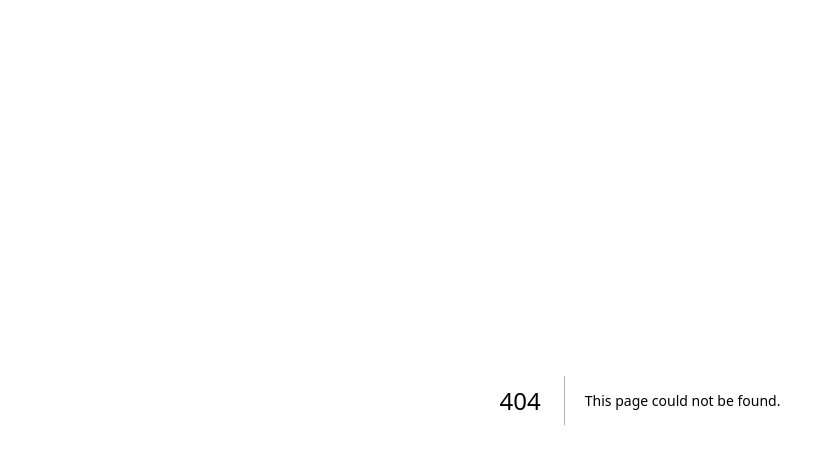
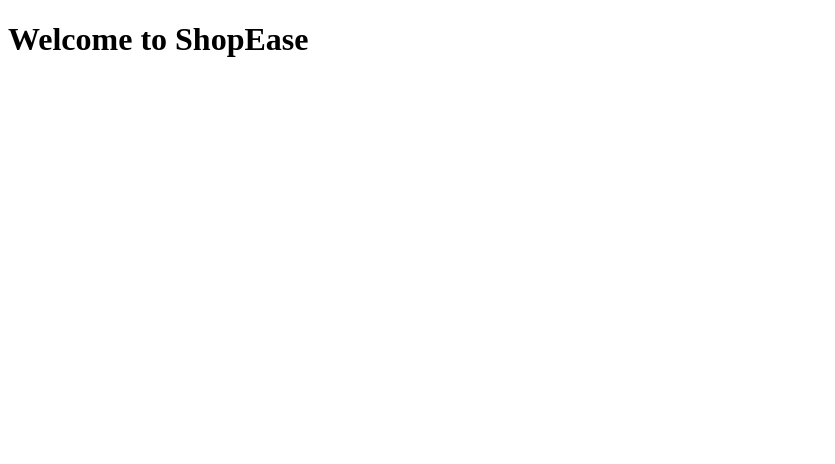
Before and after one commit to carlthronson/this-is-it, a Next.js app: page /shop-ease in a window 1280 px wide. Before the commit this address had no page. Shown: the top 464 px of the page, without its empty margins (0-835 px from the left). Built offline with nearby package versions, Linux system fonts and the light colour scheme.

Commit message:
Add nested route/page for shop-ease

```diff
--- /dev/null
+++ b/app/shop-ease/page.js
@@ -0,0 +1,4 @@
+// `app/shop-ease/page.js` is the UI for the `/shop-ease/` URL
+export default function Page() {
+  return <h1>Welcome to ShopEase</h1>
+}
```
